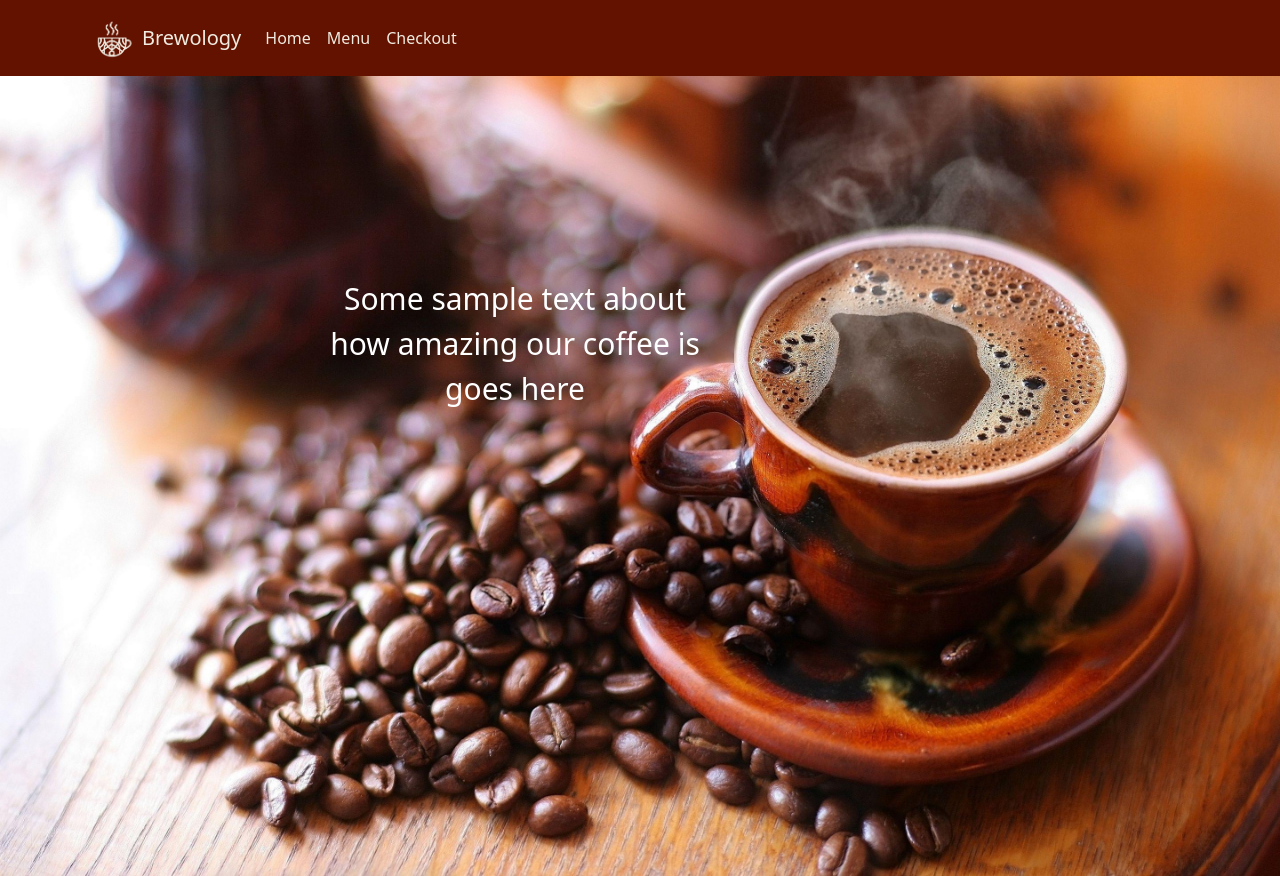
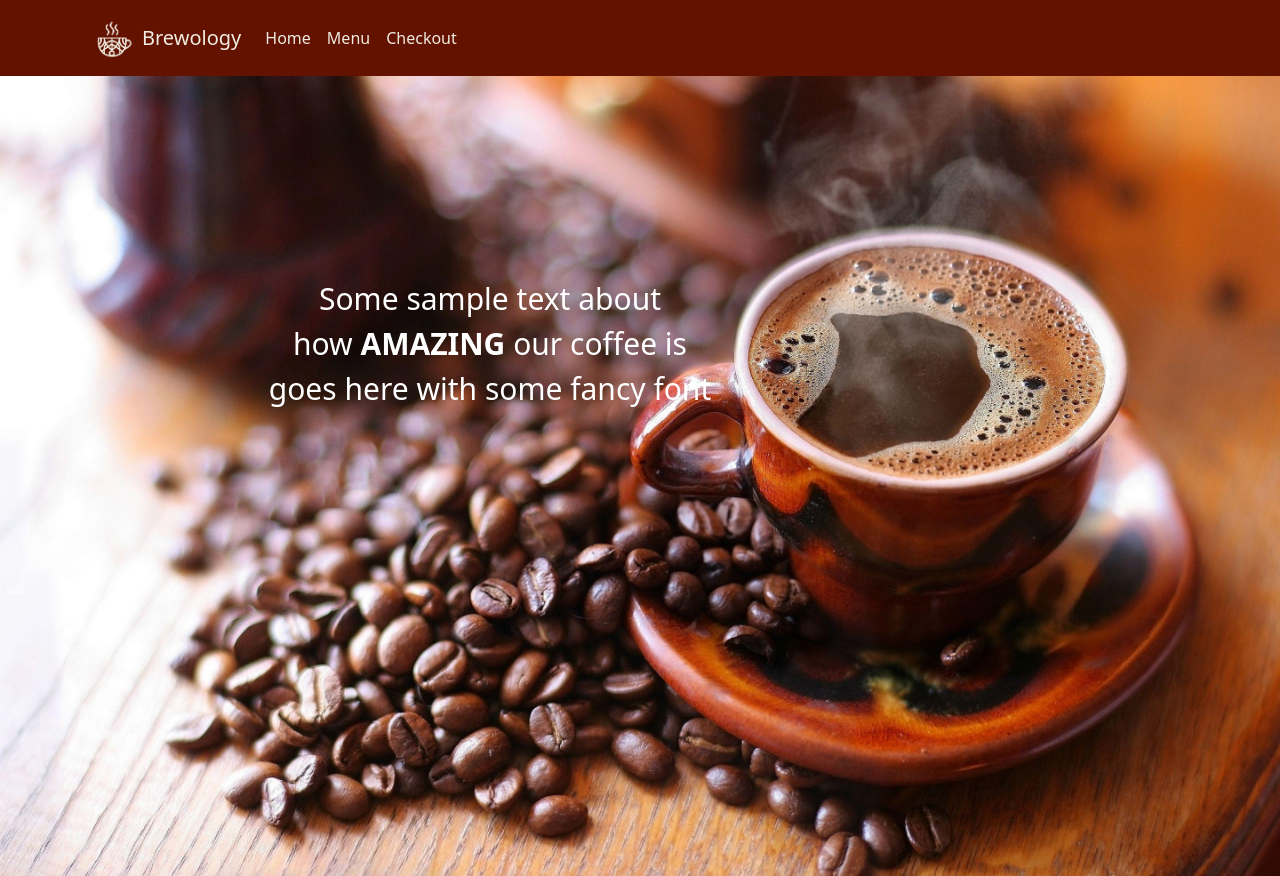
Before and after one commit to omnivera/Cs391-Brewology, a React (Create React App) app: page / in a window 1280 px wide. Built offline with nearby package versions, Linux system fonts and the light colour scheme.

Commit message:
did some css edits

```diff
--- a/src/App.css
+++ b/src/App.css
@@ -51,7 +51,7 @@
 .home-text {
   font-size: 30px;
   padding-top: 200px;
-  padding-right: 250px;
+  padding-right: 300px;
   color: white;
 }
 
--- a/src/App.js
+++ b/src/App.js
@@ -29,7 +29,7 @@ function App() {
           </Nav>
         </Container>
       </Navbar>
-      <div className="Background"><p className="home-text">Some sample text about <br></br> how amazing our coffee is <br></br> goes here</p></div>
+      <div className="Background"><p className="home-text">Some sample text about <br></br> how <b>AMAZING</b> our coffee is <br></br> goes here with some fancy font</p></div>
 
 
 
```
